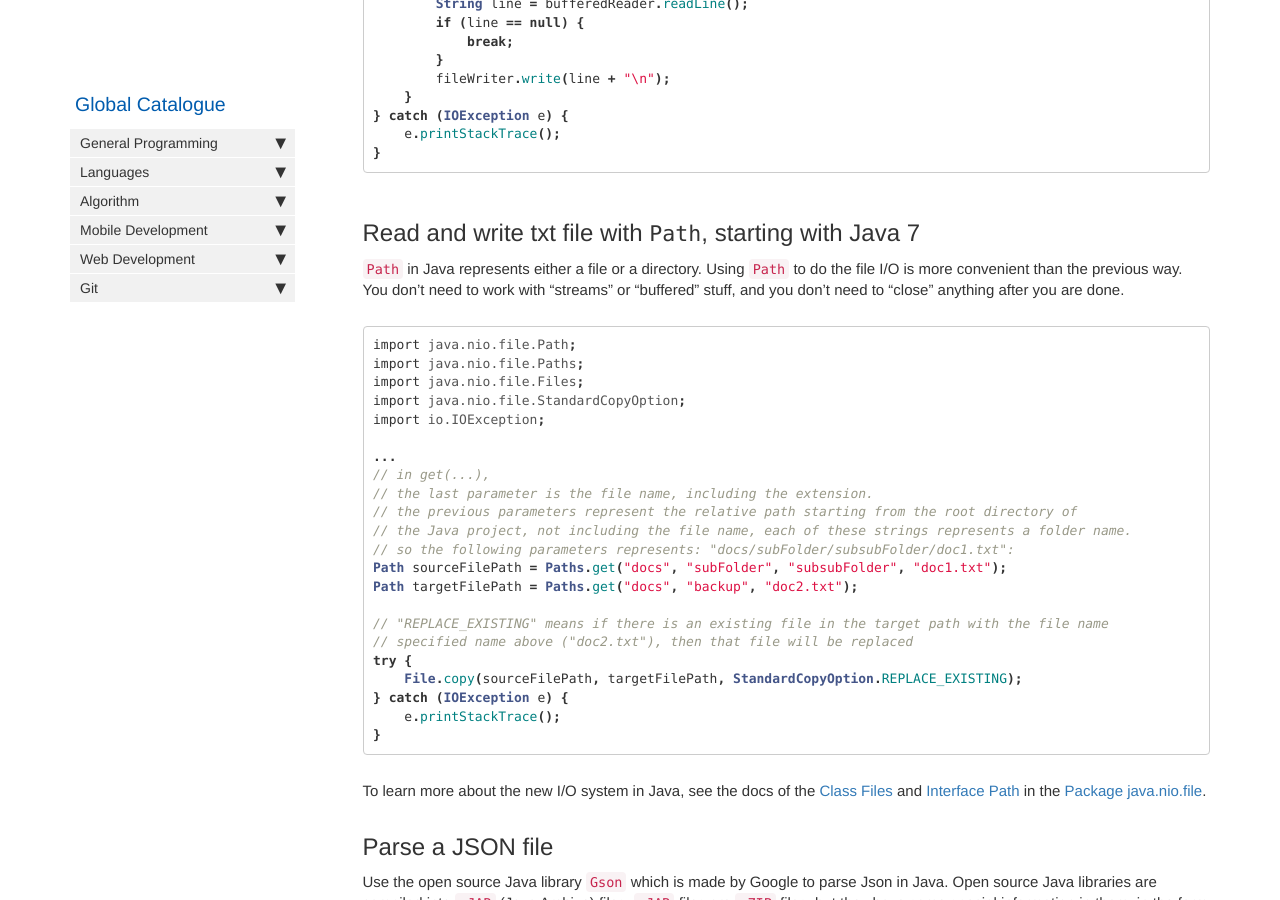
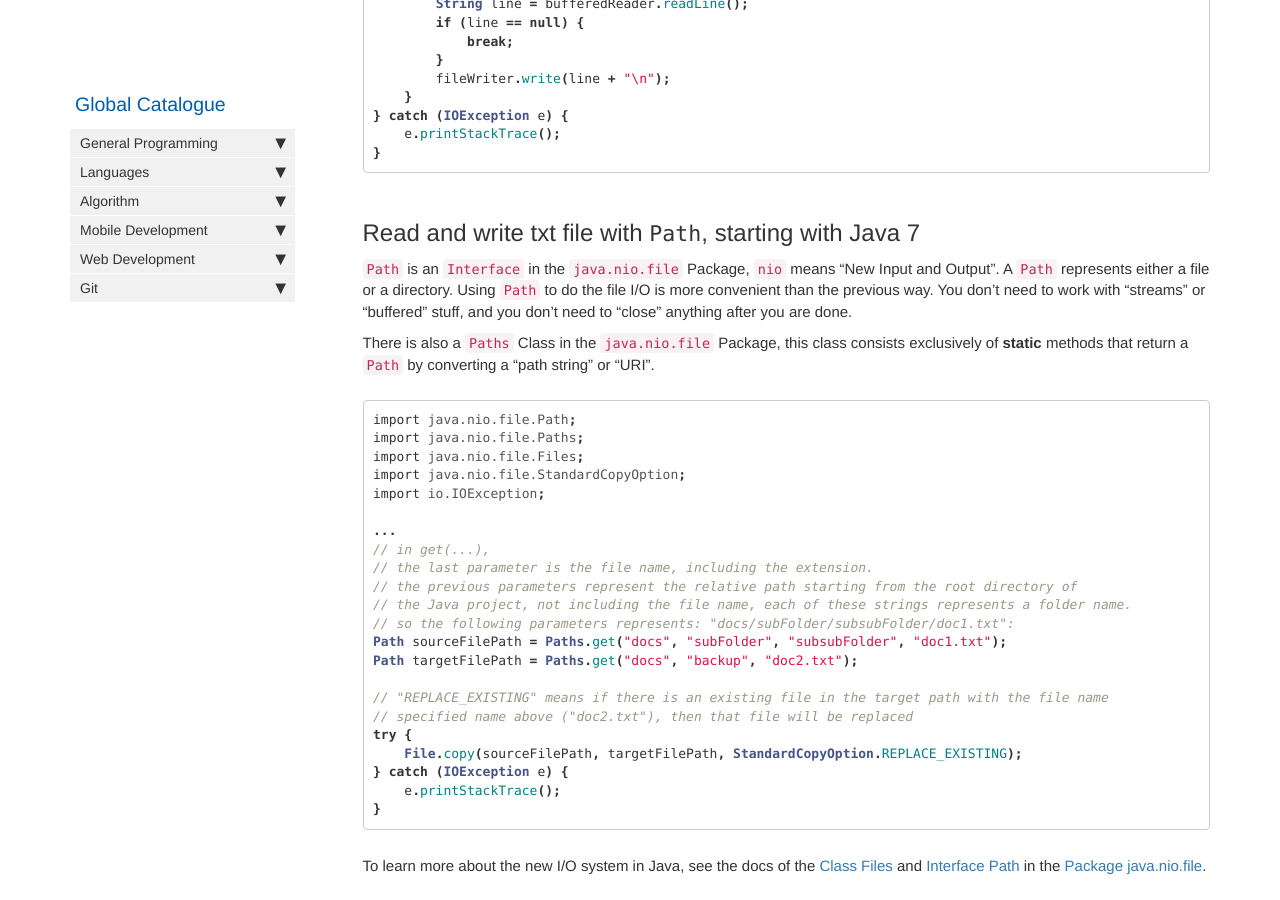
Before and after one commit to HungryOrc/hungryorc.github.io, a Jekyll site: the page built from pages/java/java_file_io.md, in a window 1280 px wide and 900 px high, scrolled down 763 px. Built offline with Jekyll 4.4.1, drawn with Linux system fonts in a browser that asks for light colours; nearby versions of some CDN libraries; comment, search, counter and statistics services are not loaded.

Commit message:
Update java_file_io.md

````diff
--- a/pages/java/java_file_io.md
+++ b/pages/java/java_file_io.md
@@ -47,7 +47,10 @@ try (
 ```
 
 ## Read and write txt file with `Path`, starting with Java 7
-`Path` in Java represents either a file or a directory. Using `Path` to do the file I/O is more convenient than the previous way. You don't need to work with "streams" or "buffered" stuff, and you don't need to "close" anything after you are done.
+`Path` is an `Interface` in the `java.nio.file` Package, `nio` means "New Input and Output". A `Path` represents either a file or a directory. Using `Path` to do the file I/O is more convenient than the previous way. You don't need to work with "streams" or "buffered" stuff, and you don't need to "close" anything after you are done.
+
+There is also a `Paths` Class in the `java.nio.file` Package, this class consists exclusively of **static** methods that return a `Path` by converting a "path string" or "URI".
+
 ```java
 import java.nio.file.Path;
 import java.nio.file.Paths;
````
